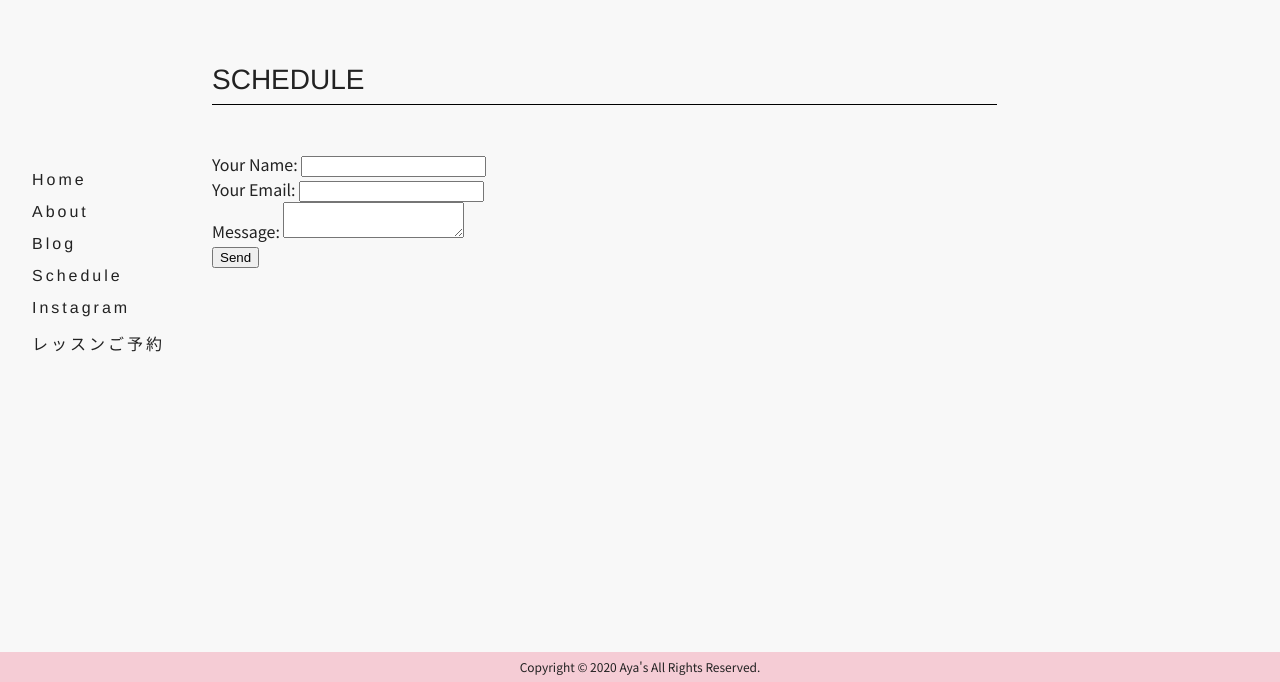
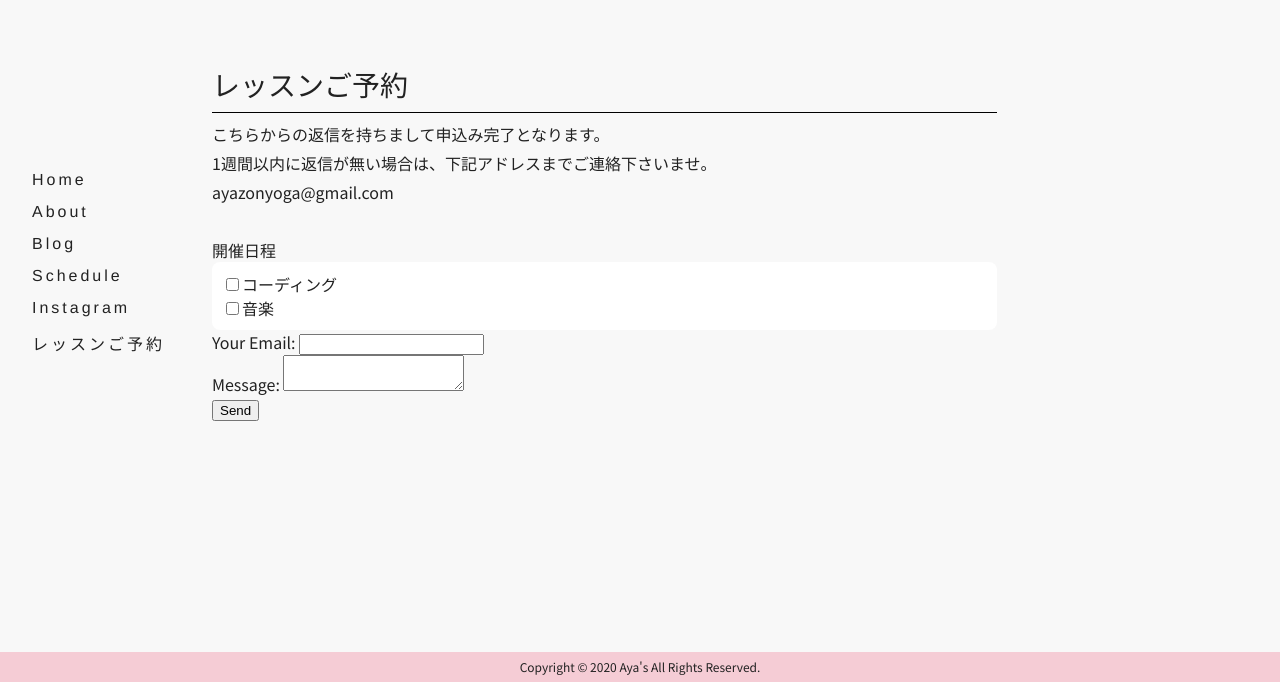
Before and after one commit to ayala-yoga-blog/yoga.blog, a Gatsby site: page /reservation in a window 1280 px wide. Shown: the part 118-800 px from the top of the page. Built offline with nearby package versions, Linux system fonts and the light colour scheme; Gatsby itself is replaced by a stand-in of ours.

Commit message:
予約フォーム

```diff
--- a/src/components/layout.css
+++ b/src/components/layout.css
@@ -596,7 +596,7 @@ svg {
   width: 7em;
   padding: 0.5em 1em;
   border-radius: 1em;
-  background-color: #f5ccd5;
+  background-color: #ffe0e7;
   font-size: 14px;
   display: flex;
   align-items: center;
@@ -760,3 +760,23 @@ nav
 .mt-9 {
   margin-top: 36px;
 }
+.mt-0 {
+  margin-top: 0px !important;
+}
+.mb-0 {
+  margin-bottom: 0px !important;
+}
+
+/*============
+#display
+=============*/
+
+.d-block {
+  display: block;
+}
+
+.checkbox-bk {
+  background-color: #fff;
+  padding: 10px;
+  border-radius: 8px;
+}
--- a/src/pages/reservation.js
+++ b/src/pages/reservation.js
@@ -16,14 +16,41 @@ export default ({ data, location }) => {
       <div>
         <article className="content">
           <div className="container">
-            <h1 className="bar">SCHEDULE</h1>
+            <h1 className="bar mb-0">レッスンご予約</h1>
+            <div className="postbody">
+              <p className="mb-0">
+                こちらからの返信を持ちまして申込み完了となります。
+                <br />
+                1週間以内に返信が無い場合は、下記アドレスまでご連絡下さいませ。
+              </p>
+              <p>ayazonyoga@gmail.com</p>
+            </div>
+
             <form name="contact" method="post" data-netlify="true">
               <input type="hidden" name="form-name" value="contact" />
-              <p>
-                <label>
-                  Your Name: <input type="text" name="name" />
-                </label>
-              </p>
+              <div>
+                <p>開催日程</p>
+                <div className="checkbox-bk">
+                  <div>
+                    <input
+                      type="checkbox"
+                      id="coding"
+                      name="interest"
+                      value="coding"
+                    />
+                    <label for="coding">コーディング</label>
+                  </div>
+                  <div>
+                    <input
+                      type="checkbox"
+                      id="music"
+                      name="interest"
+                      value="music"
+                    />
+                    <label for="music">音楽</label>
+                  </div>
+                </div>
+              </div>
               <p>
                 <label>
                   Your Email: <input type="email" name="email" />
```
